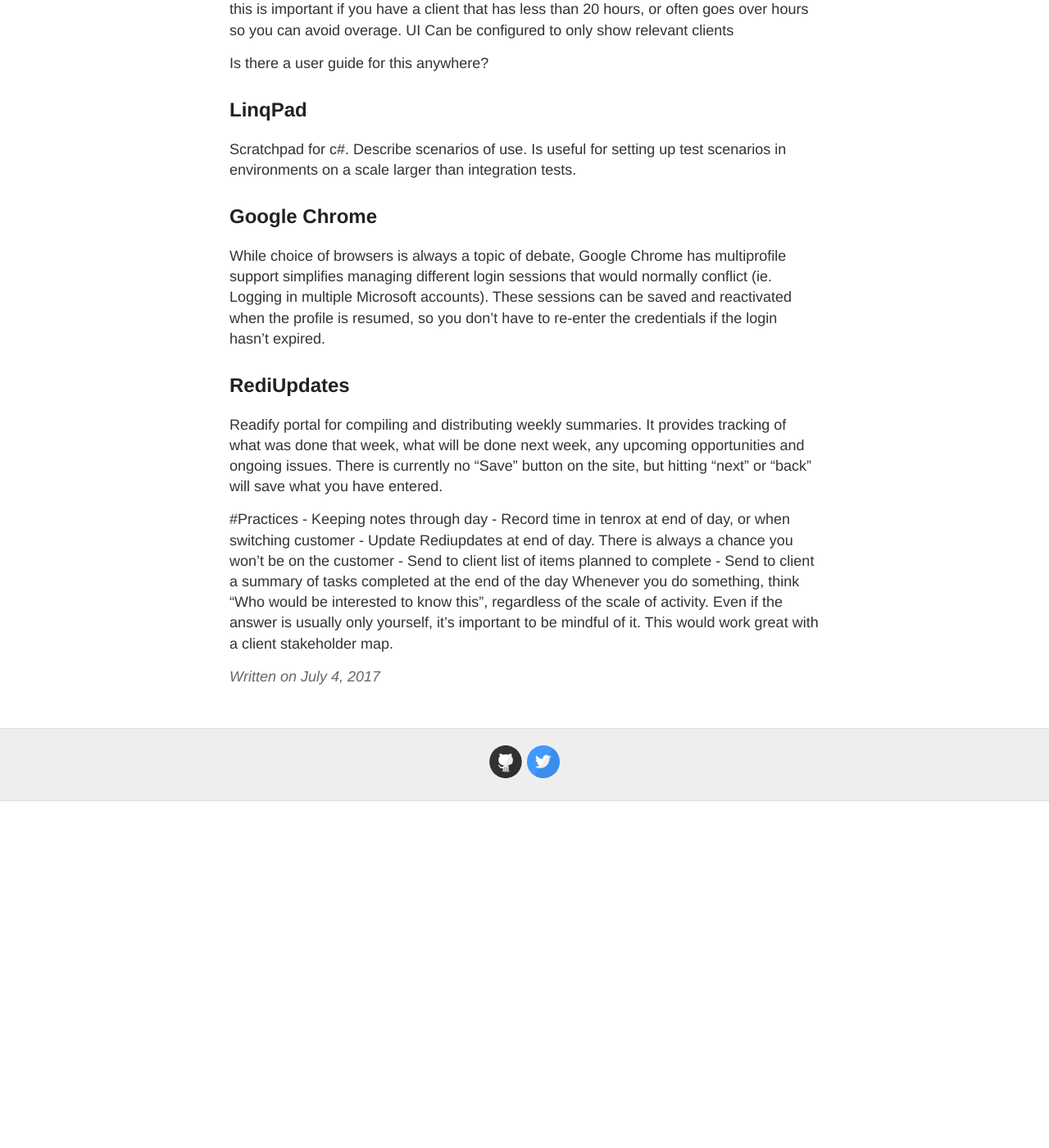
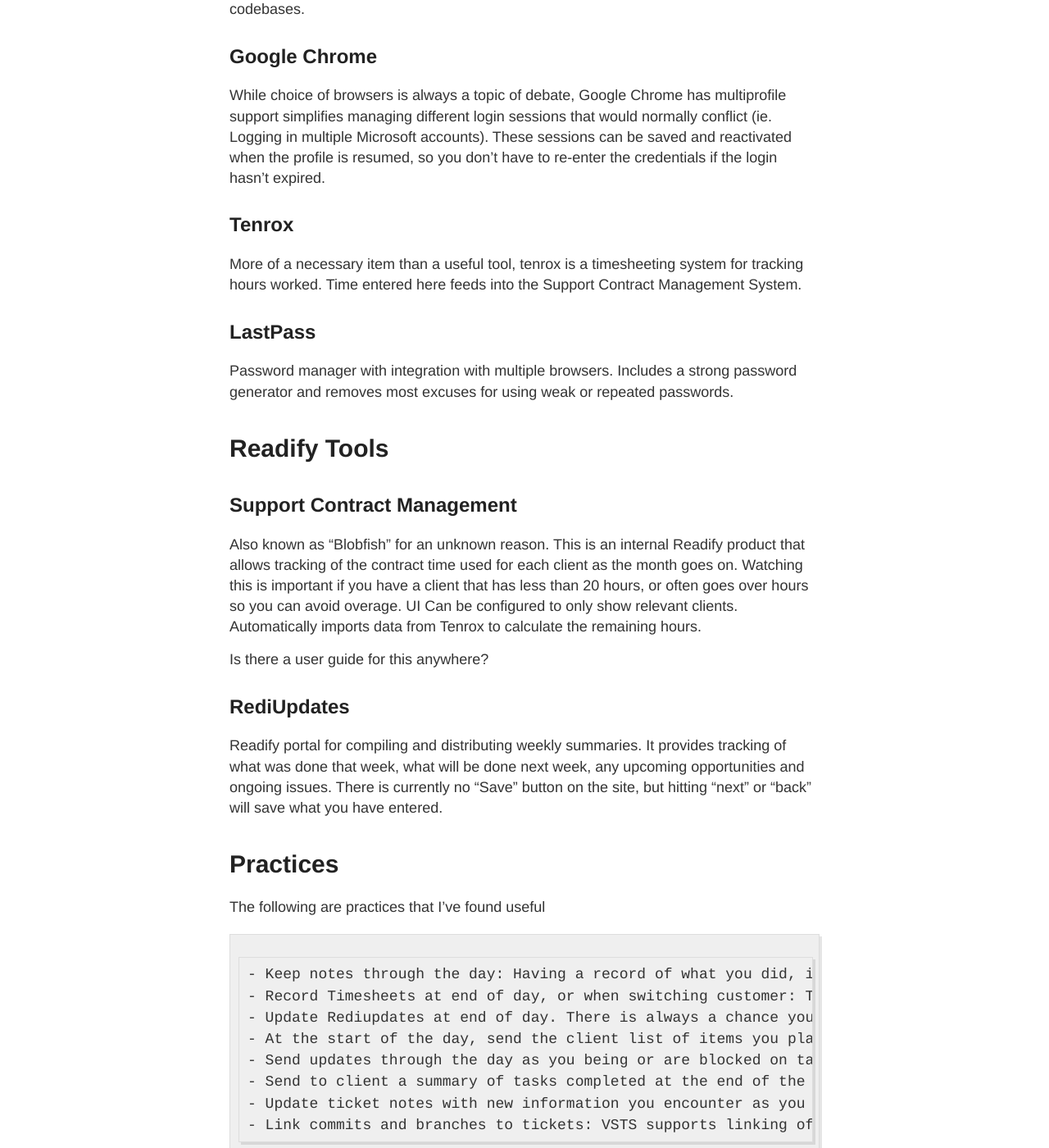
Before and after one commit to Togusa09/Togusa09.github.io, a Jekyll site: the page built from _posts/2017-7-4-Useful-Things.md, in a window 1280 px wide and 1400 px high, scrolled down 810 px. Shown: the whole window at 82% size. Built offline with Jekyll 4.4.1, drawn with Linux system fonts in a browser that asks for light colours; before the commit the page ends 1787 px from its top, so only the background shows below that; some of the changed text lies outside the part shown.

Commit message:
Updated post

```diff
--- a/_posts/2017-7-4-Useful-Things.md
+++ b/_posts/2017-7-4-Useful-Things.md
@@ -3,31 +3,44 @@ layout: post
 title: Useful practices
 ---
 
-# Tool
+# Tools
 ## OneNote
 Allows saving notes and sharing them between different platforms. It has mobile, windows and web apps and is accessible through onedrive. It also supports drawing on mobile devices, tables and touch screens.
 
 ## Zendesk
 Provides a single place to handle customer communication through. It allows threads of communication with clients to be managed through a single interface, allowing people to be added or removed from the discussion at any time. Private notes can be used for distributing messages to other members of the team without the client seeing them. This is for keeping technical or background discussion noise away from the client. If you're sending emails straight to a customer, you're probably doing it wrong.
 
-## Support Contract Management
-Also known as "Blobfish" for an unknown reason. This is an internal Readify product that allows tracking of the contract time used for each client as the month goes on. Watching this is important if you have a client that has less than 20 hours, or often goes over hours so you can avoid overage. UI Can be configured to only show relevant clients
-
-Is there a user guide for this anywhere?
-
 ## LinqPad
-Scratchpad for c#. Describe scenarios of use. Is useful for setting up test scenarios in environments on a scale larger than integration tests.
+Scratchpad for c#. It is useful for developing one off scripts, or scripting scenarios to load into environments. Dlls and nuget packages can be imported to interact with existing codebases.
 
 ## Google Chrome
 While choice of browsers is always a topic of debate, Google Chrome has multiprofile support simplifies managing different login sessions that would normally conflict (ie. Logging in multiple Microsoft accounts). These sessions can be saved and reactivated when the profile is resumed, so you don't have to re-enter the credentials if the login hasn't expired.
 
+## Tenrox
+More of a necessary item than a useful tool, tenrox is a timesheeting system for tracking hours worked. Time entered here feeds into the Support Contract Management System.
+
+## LastPass
+Password manager with integration with multiple browsers. Includes a strong password generator and removes most excuses for using weak or repeated passwords.
+
+# Readify Tools
+
+## Support Contract Management
+Also known as "Blobfish" for an unknown reason. This is an internal Readify product that allows tracking of the contract time used for each client as the month goes on. Watching this is important if you have a client that has less than 20 hours, or often goes over hours so you can avoid overage. UI Can be configured to only show relevant clients. Automatically imports data from Tenrox to calculate the remaining hours.
+
+Is there a user guide for this anywhere?
+
 ## RediUpdates
 Readify portal for compiling and distributing weekly summaries. It provides tracking of what was done that week, what will be done next week, any upcoming opportunities and ongoing issues. There is currently no "Save" button on the site, but hitting "next" or "back" will save what you have entered.
 
-#Practices
-	- Keeping notes through day
-	- Record time in tenrox at end of day, or when switching customer
-	- Update Rediupdates at end of day. There is always a chance you won't be on the customer
-	- Send to client list of items planned to complete
-	- Send to client a summary of tasks completed at the end of the day
-Whenever you do something, think "Who would be interested to know this", regardless of the scale of activity. Even if the answer is usually only yourself, it's important to be mindful of it. This would work great with a client stakeholder map.
+# Practices
+
+The following are practices that I've found useful
+
+	- Keep notes through the day: Having a record of what you did, issues encountered or discussions you had with people is invaluable. When switching clients it can be hard to remember the details of what you did that morning, let alone the previous day.
+	- Record Timesheets at end of day, or when switching customer: Timesheets can be a pain and easy to forget, especially when you just want to get home on a Friday. By making it a habit to fill them in every day, it's one less thing to remember, and you don't have to spend time going back through notes to check what you were doing Monday morning.
+	- Update Rediupdates at end of day. There is always a chance you won't be on the customer tomorrow.
+	- At the start of the day, send the client list of items you plan to complete, and raise any issues that might hinder you
+	- Send updates through the day as you being or are blocked on tasks. Whenever you do something, think about who is interested in the task, and how it affects them. This can range between completing a task or encountering an obstruction through to making a production deployment.
+	- Send to client a summary of tasks completed at the end of the day: There will be some overlap between this and the rediupdates notes, but this summary is focused on answering any questions the client might have. This also serves as a reminder of any work you require the client to complete before your next work day.
+	- Update ticket notes with new information you encounter as you work on a task. This is also useful when someone else has to take over a partly completed work item.
+	- Link commits and branches to tickets: VSTS supports linking of branches and commits to a work item. This can add far more context to the changes that the commit messages do.
```
